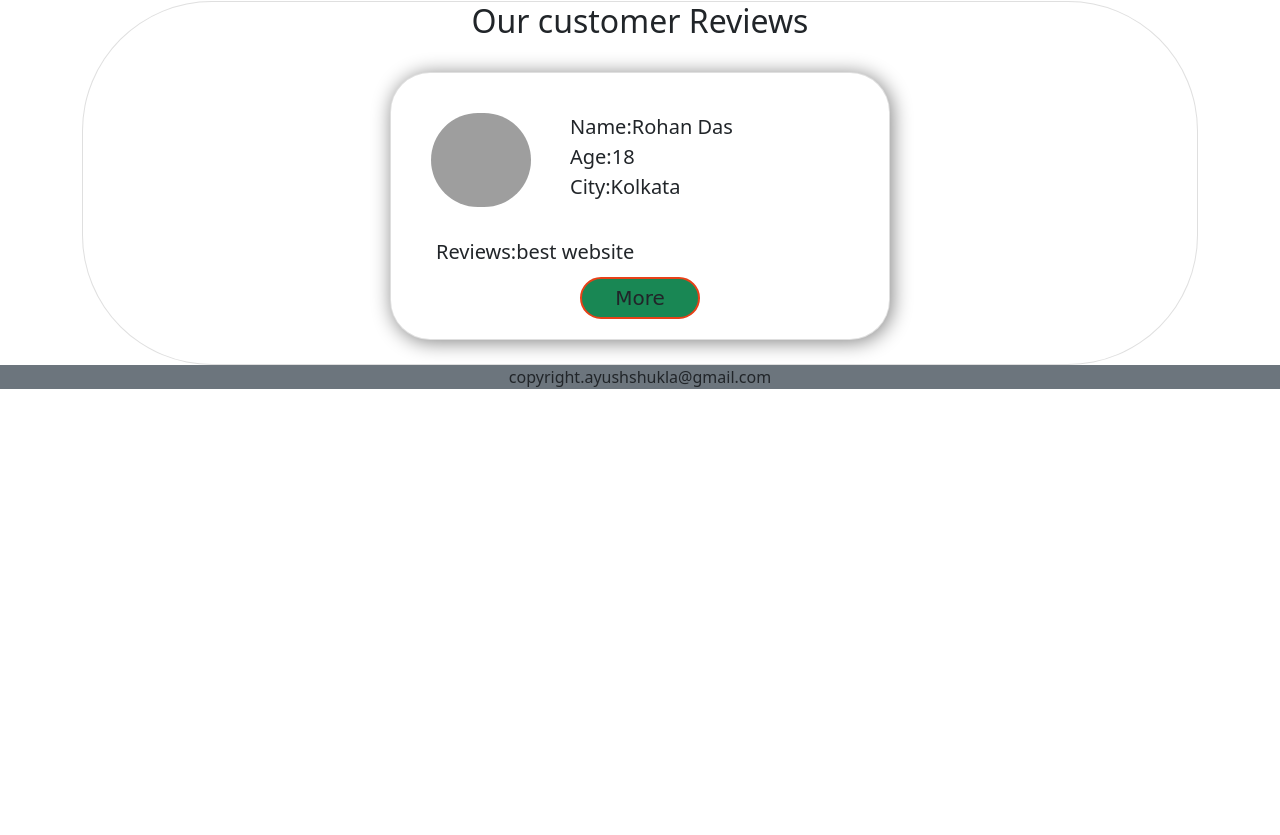
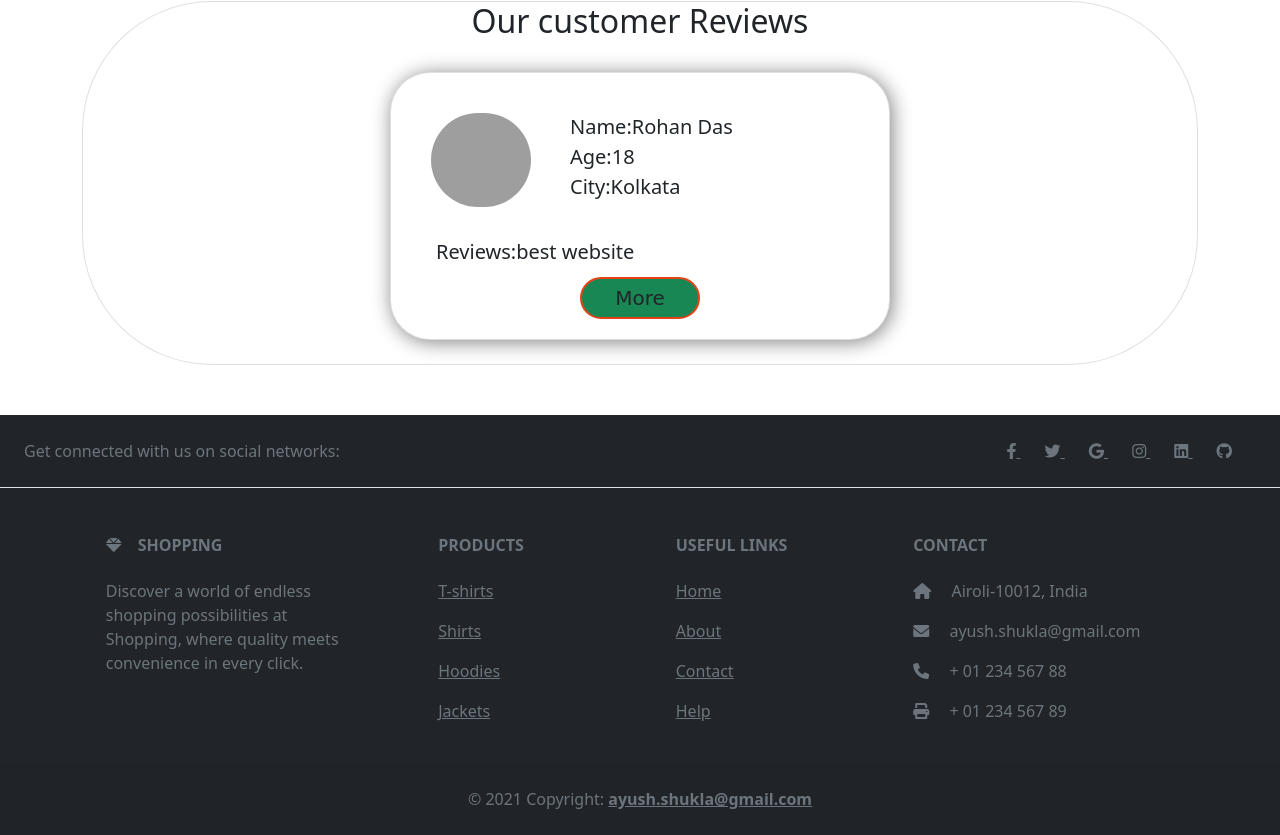
Before and after one commit to CSI-DMCE-2023/Shopping-Website-PHP-HacktoberFest-2023, a PHP site: page / in a window 1280 px wide. Shown: the part 1936-2771 px from the top of the page. Before the commit the page ends 2325 px from the top, so only its background shows below. Run offline with PHP 8.4, Linux system fonts and the light colour scheme; grey boxes are pictures that could not be loaded.

Commit message:
Added footer

```diff
--- a/index.php
+++ b/index.php
@@ -9,6 +9,7 @@
     <!-- Bootstrap CSS -->
     <link href="https://cdn.jsdelivr.net/npm/bootstrap@5.1.3/dist/css/bootstrap.min.css" rel="stylesheet"
         integrity="sha384-1BmE4kWBq78iYhFldvKuhfTAU6auU8tT94WrHftjDbrCEXSU1oBoqyl2QvZ6jIW3" crossorigin="anonymous">
+        <link rel="stylesheet" href="https://cdnjs.cloudflare.com/ajax/libs/font-awesome/6.0.0-beta3/css/all.min.css">
 
     <title>Hello, world!</title>
 </head>
@@ -37,6 +38,10 @@
     }
     .btn:hover::after{
         width: 100%;
+    }
+
+    footer{
+        margin-top: 50px;
     }
 </style>
 <body>
@@ -277,9 +282,127 @@
            </div>
         </div>
     </div>
-    <footer class="bg-secondary bottom-0 my-0">
-        <p style="text-align: center;">copyright.ayushshukla@gmail.com</p>
-    </footer>
+    <!-- Footer -->
+    <footer class="text-center text-lg-start bg-dark text-muted">
+    <!-- Section: Social media -->
+    <section class="d-flex justify-content-center justify-content-lg-between p-4 border-bottom">
+        <!-- Left -->
+        <div class="me-5 d-none d-lg-block">
+        <span>Get connected with us on social networks:</span>
+        </div>
+        <!-- Left -->
+
+        <!-- Right -->
+        <div>
+        <a href="" class="me-4 link-secondary">
+            <i class="fab fa-facebook-f"></i>
+        </a>
+        <a href="" class="me-4 link-secondary">
+            <i class="fab fa-twitter"></i>
+        </a>
+        <a href="" class="me-4 link-secondary">
+            <i class="fab fa-google"></i>
+        </a>
+        <a href="" class="me-4 link-secondary">
+            <i class="fab fa-instagram"></i>
+        </a>
+        <a href="" class="me-4 link-secondary">
+            <i class="fab fa-linkedin"></i>
+        </a>
+        <a href="" class="me-4 link-secondary">
+            <i class="fab fa-github"></i>
+        </a>
+        </div>
+        <!-- Right -->
+    </section>
+    <!-- Section: Social media -->
+
+    <!-- Section: Links  -->
+    <section class="">
+        <div class="container text-center text-md-start mt-5">
+        <!-- Grid row -->
+        <div class="row mt-3">
+            <!-- Grid column -->
+            <div class="col-md-3 col-lg-4 col-xl-3 mx-auto mb-4">
+            <!-- Content -->
+            <h6 class="text-uppercase fw-bold mb-4">
+                <i class="fas fa-gem me-3 text-secondary"></i>Shopping
+            </h6>
+            <p>
+            Discover a world of endless shopping possibilities at Shopping, where quality meets convenience in every click.
+            </p>
+            </div>
+            <!-- Grid column -->
+
+            <!-- Grid column -->
+            <div class="col-md-2 col-lg-2 col-xl-2 mx-auto mb-4">
+            <!-- Links -->
+            <h6 class="text-uppercase fw-bold mb-4">
+                Products
+            </h6>
+            <p>
+                <a href="#!" class="text-reset">T-shirts</a>
+            </p>
+            <p>
+                <a href="#!" class="text-reset">Shirts</a>
+            </p>
+            <p>
+                <a href="#!" class="text-reset">Hoodies</a>
+            </p>
+            <p>
+                <a href="#!" class="text-reset">Jackets</a>
+            </p>
+            </div>
+            <!-- Grid column -->
+
+            <!-- Grid column -->
+            <div class="col-md-3 col-lg-2 col-xl-2 mx-auto mb-4">
+            <!-- Links -->
+            <h6 class="text-uppercase fw-bold mb-4">
+                Useful links
+            </h6>
+            <p>
+                <a href="#!" class="text-reset">Home</a>
+            </p>
+            <p>
+                <a href="#!" class="text-reset">About</a>
+            </p>
+            <p>
+                <a href="#!" class="text-reset">Contact</a>
+            </p>
+            <p>
+                <a href="#!" class="text-reset">Help</a>
+            </p>
+            </div>
+            <!-- Grid column -->
+
+            <!-- Grid column -->
+            <div class="col-md-4 col-lg-3 col-xl-3 mx-auto mb-md-0 mb-4">
+            <!-- Links -->
+            <h6 class="text-uppercase fw-bold mb-4">Contact</h6>
+            <p><i class="fas fa-home me-3 text-secondary"></i> Airoli-10012, India</p>
+            <p>
+                <i class="fas fa-envelope me-3 text-secondary"></i>
+                ayush.shukla@gmail.com
+            </p>
+            <p><i class="fas fa-phone me-3 text-secondary"></i> + 01 234 567 88</p>
+            <p><i class="fas fa-print me-3 text-secondary"></i> + 01 234 567 89</p>
+            </div>
+            <!-- Grid column -->
+        </div>
+        <!-- Grid row -->
+        </div>
+    </section>
+    <!-- Section: Links  -->
+
+    <!-- Copyright -->
+    <div class="text-center p-4" style="background-color: rgba(0, 0, 0, 0.025);">
+        © 2021 Copyright:
+        <a class="text-reset fw-bold" href="https://mdbootstrap.com/">ayush.shukla@gmail.com</a>
+    </div>
+    <!-- Copyright -->
+</footer>
+<!-- Footer -->
     <!-- Optional JavaScript; choose one of the two! -->
 
     <!-- Option 1: Bootstrap Bundle with Popper -->
```
